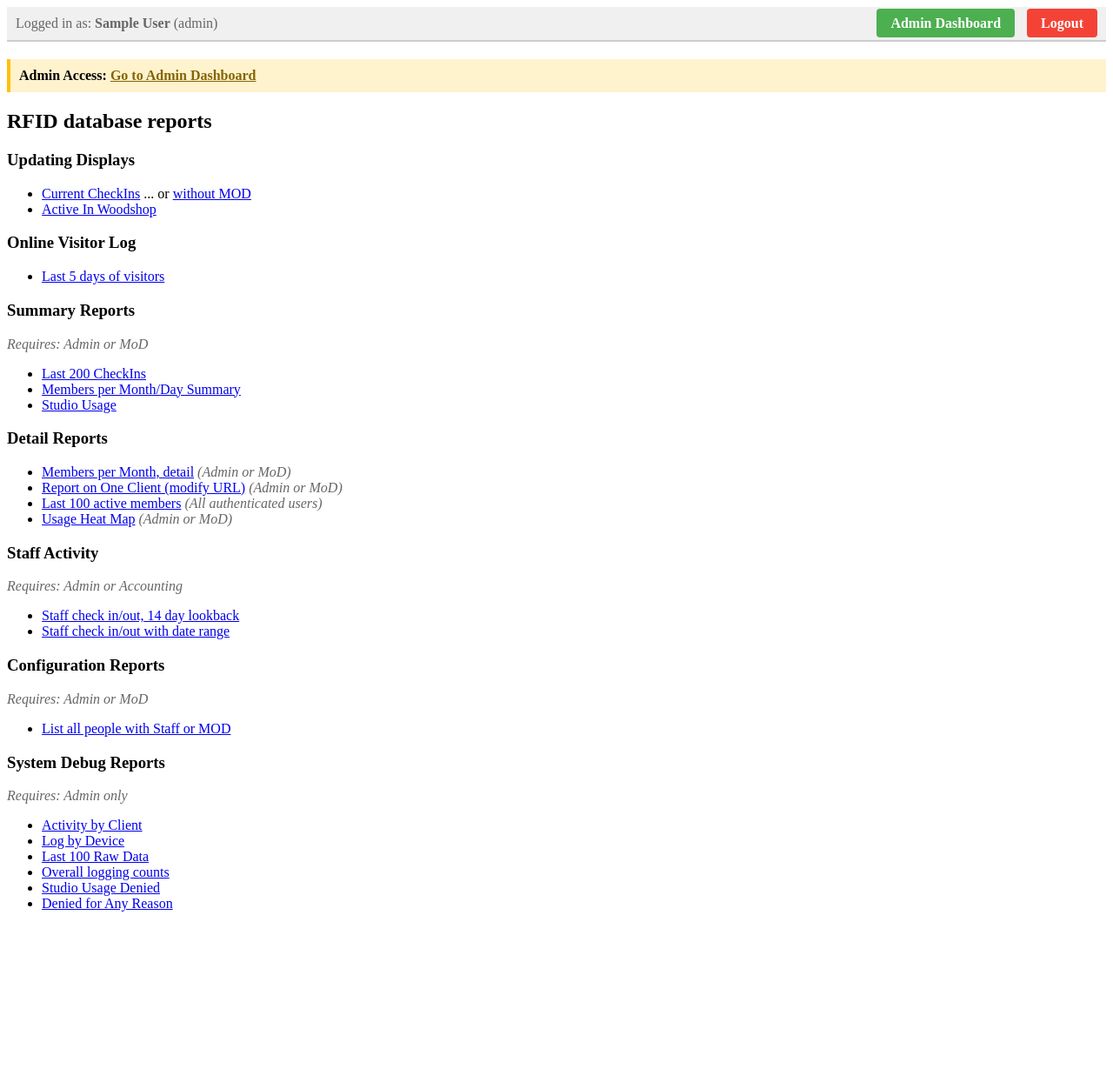
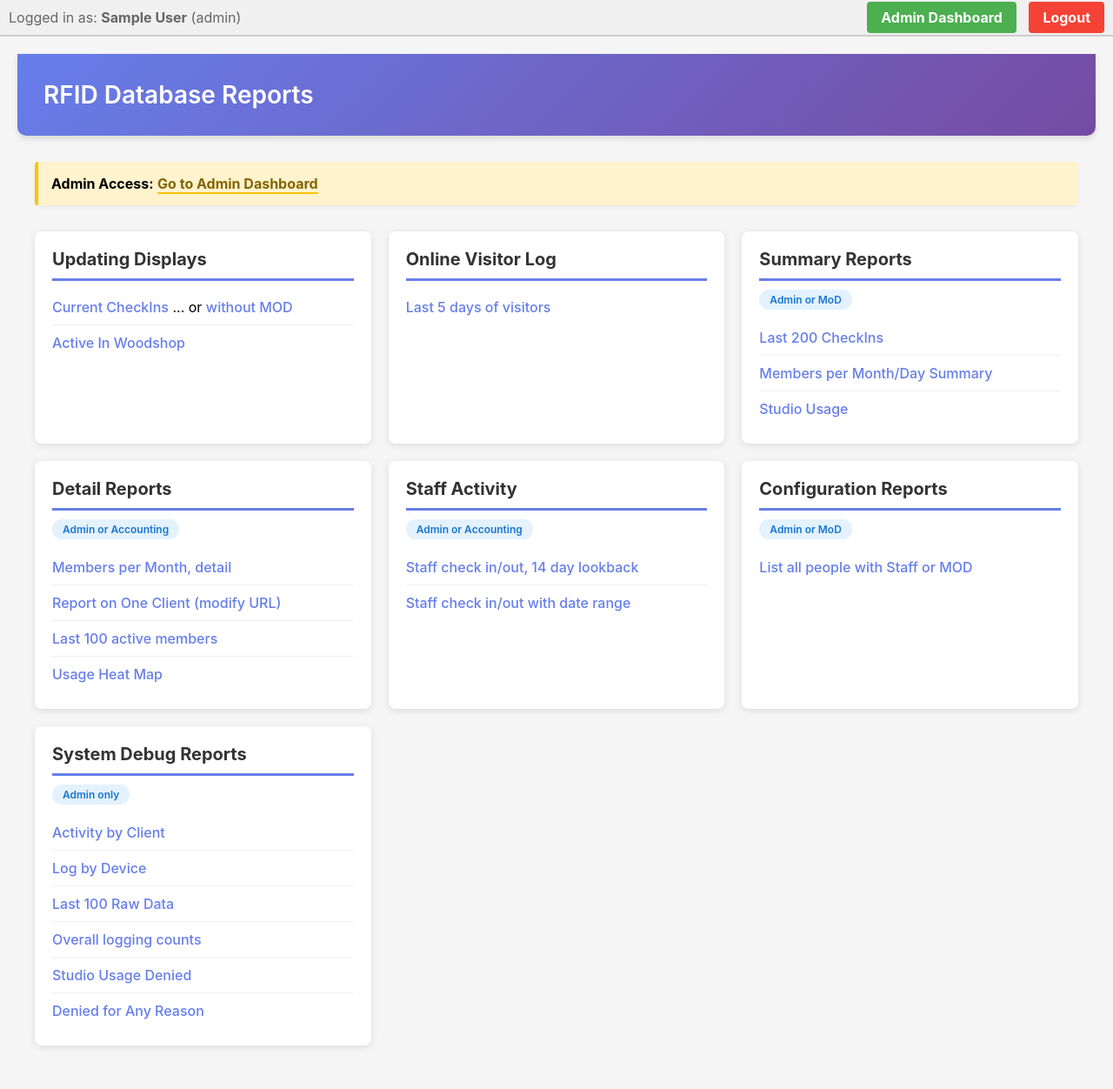
Before and after one commit to makernexus/RFID_System, a PHP site: page /rfidhome.php in a window 1280 px wide. Shown: the whole page at 87% size. Before the commit the page ends 1048 px from the top, so only its background shows below. Run offline with PHP 8.4, Linux system fonts and the light colour scheme; the visitor is signed in with stand-in values (Sample User, id 1).

Commit message:
reformatted home page

```diff
--- a/Software/Facility_Database_SW/datalogging/rfidhome.php
+++ b/Software/Facility_Database_SW/datalogging/rfidhome.php
@@ -18,71 +18,241 @@ $authHeader = ob_get_clean();
   <meta name="viewport" content="width=device-width, initial-scale=1">
 
   <link href="style.css" rel="stylesheet">
+
+  <style>
+    body {
+      font-family: -apple-system, BlinkMacSystemFont, "Segoe UI", Roboto, "Helvetica Neue", Arial, sans-serif;
+      background-color: #f5f5f5;
+      margin: 0;
+      padding: 0;
+    }
+
+    .container {
+      max-width: 1200px;
+      margin: 0 auto;
+      padding: 20px;
+    }
+
+    .page-title {
+      background: linear-gradient(135deg, #667eea 0%, #764ba2 100%);
+      color: white;
+      padding: 30px;
+      margin: -20px -20px 30px -20px;
+      border-radius: 0 0 10px 10px;
+      box-shadow: 0 4px 6px rgba(0,0,0,0.1);
+    }
+
+    .page-title h1 {
+      margin: 0;
+      font-size: 28px;
+      font-weight: 600;
+    }
+
+    .admin-notice {
+      background-color: #fff3cd;
+      border-left: 4px solid #ffc107;
+      padding: 15px;
+      margin-bottom: 30px;
+      border-radius: 4px;
+      box-shadow: 0 2px 4px rgba(0,0,0,0.05);
+    }
+
+    .admin-notice a {
+      color: #856404;
+      font-weight: bold;
+      text-decoration: none;
+      border-bottom: 2px solid #ffc107;
+    }
+
+    .admin-notice a:hover {
+      border-bottom-color: #856404;
+    }
+
+    .reports-grid {
+      display: grid;
+      grid-template-columns: repeat(auto-fit, minmax(300px, 1fr));
+      gap: 20px;
+      margin-bottom: 30px;
+    }
+
+    .report-card {
+      background: white;
+      border-radius: 8px;
+      padding: 20px;
+      box-shadow: 0 2px 8px rgba(0,0,0,0.1);
+      transition: transform 0.2s, box-shadow 0.2s;
+    }
+
+    .report-card:hover {
+      transform: translateY(-2px);
+      box-shadow: 0 4px 12px rgba(0,0,0,0.15);
+    }
+
+    .report-card h3 {
+      margin: 0 0 10px 0;
+      color: #333;
+      font-size: 20px;
+      border-bottom: 3px solid #667eea;
+      padding-bottom: 10px;
+    }
+
+    .permission-tag {
+      display: inline-block;
+      background-color: #e3f2fd;
+      color: #1976d2;
+      padding: 4px 12px;
+      border-radius: 12px;
+      font-size: 12px;
+      font-weight: 600;
+      margin-bottom: 12px;
+    }
+
+    .report-card ul {
+      list-style: none;
+      padding: 0;
+      margin: 0;
+    }
+
+    .report-card li {
+      padding: 10px 0;
+      border-bottom: 1px solid #f0f0f0;
+    }
+
+    .report-card li:last-child {
+      border-bottom: none;
+    }
+
+    .report-card a {
+      color: #667eea;
+      text-decoration: none;
+      font-weight: 500;
+      transition: color 0.2s;
+    }
+
+    .report-card a:hover {
+      color: #764ba2;
+      text-decoration: underline;
+    }
+
+    .permission-inline {
+      color: #999;
+      font-size: 12px;
+      font-style: italic;
+      margin-left: 8px;
+    }
+
+    @media (max-width: 768px) {
+      .container {
+        padding: 10px;
+      }
+
+      .page-title {
+        margin: -10px -10px 20px -10px;
+        padding: 20px;
+      }
+
+      .page-title h1 {
+        font-size: 22px;
+      }
+
+      .reports-grid {
+        grid-template-columns: 1fr;
+        gap: 15px;
+      }
+
+      .report-card {
+        padding: 15px;
+      }
+
+      .report-card h3 {
+        font-size: 18px;
+      }
+    }
+  </style>
 </head>
 
 <body>
     <?php echo $authHeader; ?>
 
+    <div class="container">
+        <div class="page-title">
+            <h1>RFID Database Reports</h1>
+        </div>
+
         <?php if (isAdmin()): ?>
-        <div style="background-color: #fff3cd; padding: 10px; margin-bottom: 20px; border-left: 4px solid #ffc107;">
-            <strong>Admin Access:</strong> <a href="admin_dashboard.php" style="color: #856404; font-weight: bold;">Go to Admin Dashboard</a>
+            <div class="admin-notice">
+                <strong>Admin Access:</strong> <a href="admin_dashboard.php">Go to Admin Dashboard</a>
             </div>
         <?php endif; ?>
 
-    <h2>RFID database reports</h2>
-
+        <div class="reports-grid">
+            <div class="report-card">
                 <h3>Updating Displays</h3>
                 <ul>
-	    <li><a href="rfidcurrentcheckinsWithMOD.php">Current CheckIns</a>
-            ... or <a href="rfidcurrentcheckins.php">without MOD</a>
-        <li><a href="rfidcurrentstudio.php?studio=wood">Active In Woodshop</a>
+                    <li><a href="rfidcurrentcheckinsWithMOD.php">Current CheckIns</a> ... or <a href="rfidcurrentcheckins.php">without MOD</a></li>
+                    <li><a href="rfidcurrentstudio.php?studio=wood">Active In Woodshop</a></li>
                 </ul>
+            </div>
 
+            <div class="report-card">
                 <h3>Online Visitor Log</h3>
                 <ul>
-	    <li><a href="https://rfid.makernexuswiki.com/v2/OVLrecentvisitors.php">Last 5 days of visitors</a>
+                    <li><a href="https://rfid.makernexuswiki.com/v2/OVLrecentvisitors.php">Last 5 days of visitors</a></li>
                 </ul>
+            </div>
 
+            <div class="report-card">
                 <h3>Summary Reports</h3>
-    <p style="color: #666; font-style: italic; margin: 5px 0;">Requires: Admin or MoD</p>
+                <div class="permission-tag">Admin or MoD</div>
                 <ul>
-        <li><a href="rfidcheckinlog.php">Last 200 CheckIns</a>
-        <li><a href="checkinreport.php">Members per Month/Day Summary</a>
+                    <li><a href="rfidcheckinlog.php">Last 200 CheckIns</a></li>
+                    <li><a href="checkinreport.php">Members per Month/Day Summary</a></li>
                     <li><a href="rfidstudiousage.php?startDate=&endDate=">Studio Usage</a></li>
                 </ul>
+            </div>
 
+            <div class="report-card">
                 <h3>Detail Reports</h3>
+                <div class="permission-tag">Admin or Accounting</div>
                 <ul>
-        <li><a href="checkinreportdetail.php">Members per Month, detail</a> <span style="color: #666; font-style: italic;">(Admin or MoD)</span>
-	    <li><a href="rfidonemember.php?clientID=59617641">Report on One Client (modify URL)</a> <span style="color: #666; font-style: italic;">(Admin or MoD)</span>
-	    <li><a href="rfidlast100members.php">Last 100 active members</a> <span style="color: #666; font-style: italic;">(All authenticated users)</span>
-        <li><a href="rfidshopusagebyhour.php?startDate=20230101&endDate=20241231">Usage Heat Map</a> <span style="color: #666; font-style: italic;">(Admin or MoD)</span></li>
+                    <li><a href="checkinreportdetail.php">Members per Month, detail</a></li>
+                    <li><a href="rfidonemember.php?clientID=59617641">Report on One Client (modify URL)</a></li>
+                    <li><a href="rfidlast100members.php">Last 100 active members</a></li>
+                    <li><a href="rfidshopusagebyhour.php?startDate=20230101&endDate=20241231">Usage Heat Map</a></li>
                 </ul>
+            </div>
 
+            <div class="report-card">
                 <h3>Staff Activity</h3>
-    <p style="color: #666; font-style: italic; margin: 5px 0;">Requires: Admin or Accounting</p>
+                <div class="permission-tag">Admin or Accounting</div>
                 <ul>
-        <li><a href="rfidstaffactivity.php">Staff check in/out, 14 day lookback</a>
-        <li><a href="rfidstaffactivity.php?startDate=20230901&endDate=20241231">Staff check in/out with date range</a>
+                    <li><a href="rfidstaffactivity.php">Staff check in/out, 14 day lookback</a></li>
+                    <li><a href="rfidstaffactivity.php?startDate=20230901&endDate=20241231">Staff check in/out with date range</a></li>
                 </ul>
+            </div>
 
+            <div class="report-card">
                 <h3>Configuration Reports</h3>
-    <p style="color: #666; font-style: italic; margin: 5px 0;">Requires: Admin or MoD</p>
+                <div class="permission-tag">Admin or MoD</div>
                 <ul>
-	    <li><a href="rfidreportstaffmod.php">List all people with Staff or MOD</a>
+                    <li><a href="rfidreportstaffmod.php">List all people with Staff or MOD</a></li>
                 </ul>
+            </div>
 
+            <div class="report-card">
                 <h3>System Debug Reports</h3>
-    <p style="color: #666; font-style: italic; margin: 5px 0;">Requires: Admin only</p>
+                <div class="permission-tag">Admin only</div>
                 <ul>
-	    <li><a href="rfidclientactivity.php">Activity by Client</a>
-	    <li><a href="rfiddevicelog.php">Log by Device</a>
-	    <li><a href="rfidtop100.php">Last 100 Raw Data</a>
-        <li><a href="rfidcheckindebugactivity.php">Overall logging counts</a>
+                    <li><a href="rfidclientactivity.php">Activity by Client</a></li>
+                    <li><a href="rfiddevicelog.php">Log by Device</a></li>
+                    <li><a href="rfidtop100.php">Last 100 Raw Data</a></li>
+                    <li><a href="rfidcheckindebugactivity.php">Overall logging counts</a></li>
                     <li><a href="rfidstudiousagedenied.php?startDate=20220515&endDate=20241231">Studio Usage Denied</a></li>
                     <li><a href="https://rfid.makernexuswiki.com/rfiddeniedanyreason.php">Denied for Any Reason</a></li>
-
                 </ul>
+            </div>
+        </div>
+    </div>
 
 
 
--- a/Software/Facility_Database_SW/datalogging/rfidlast100members.php
+++ b/Software/Facility_Database_SW/datalogging/rfidlast100members.php
@@ -8,6 +8,7 @@
 // 20260204 added authentication
 
 include 'auth_check.php';  // Require authentication
+requireRole(['admin', 'MoD']);  // Require admin, MoD, or accounting role
 include 'commonfunctions.php';
 
 allowWebAccess();  // if IP not allowed, then die
```
Lines whose indentation alone changed are shown as unchanged.
